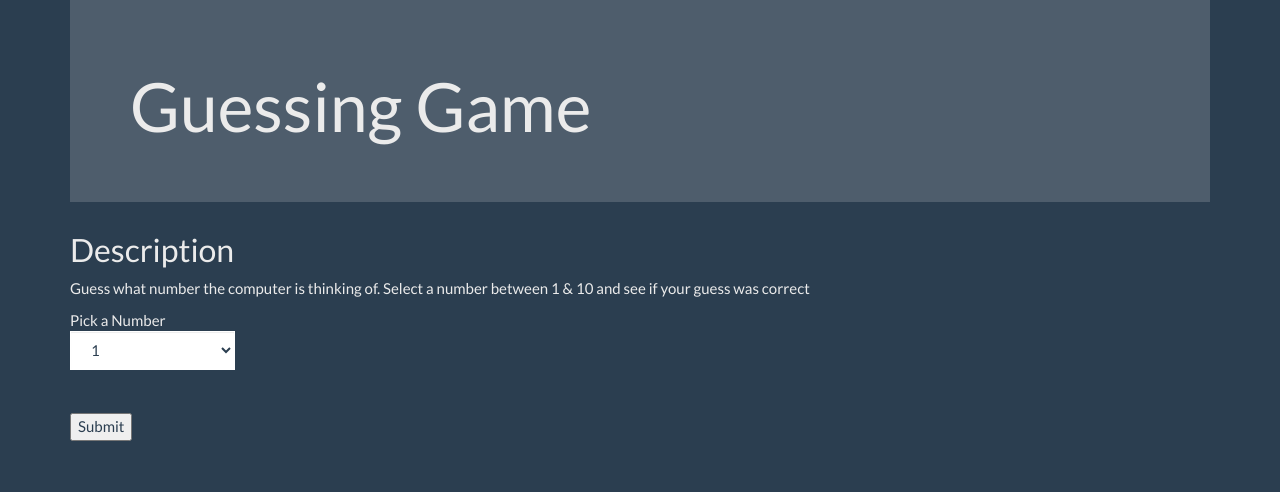
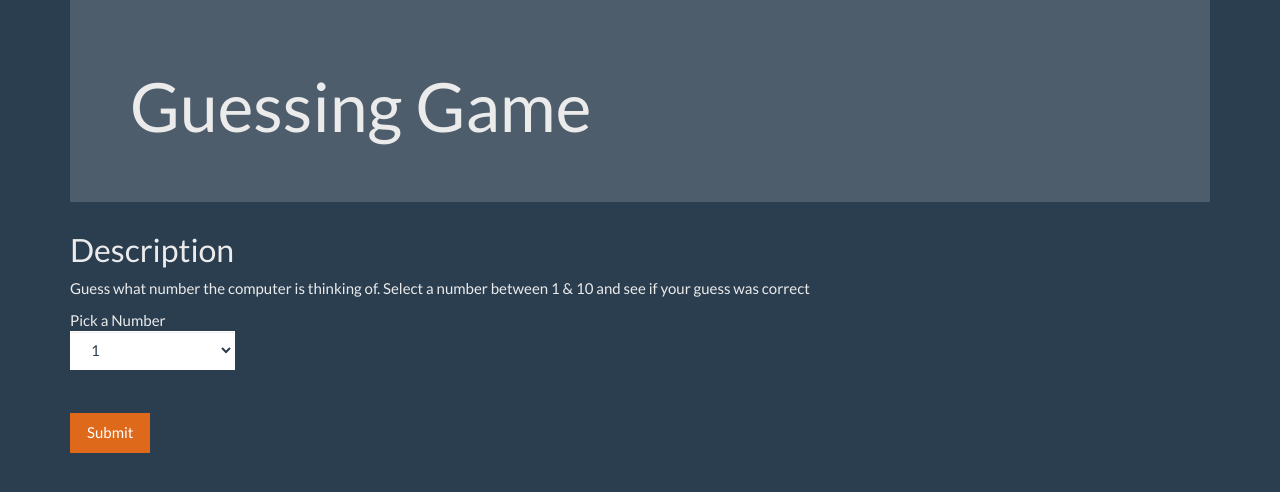
Before and after one commit to LanceTakiguchi/Guessing_Game, a plain HTML site: page index.html in a window 1280 px wide. Drawn offline with nearby package versions, Linux system fonts and the light colour scheme.

Commit message:
Submit button styled

```diff
--- a/index.html
+++ b/index.html
@@ -37,7 +37,7 @@
                     <option value="10"> 10 </option>
                 </select>
                 <br><br>
-                <input type="submit">
+                <button type="button" class="btn btn-primary"> Submit </button>
             </form>
         </div>
         <div>
```
